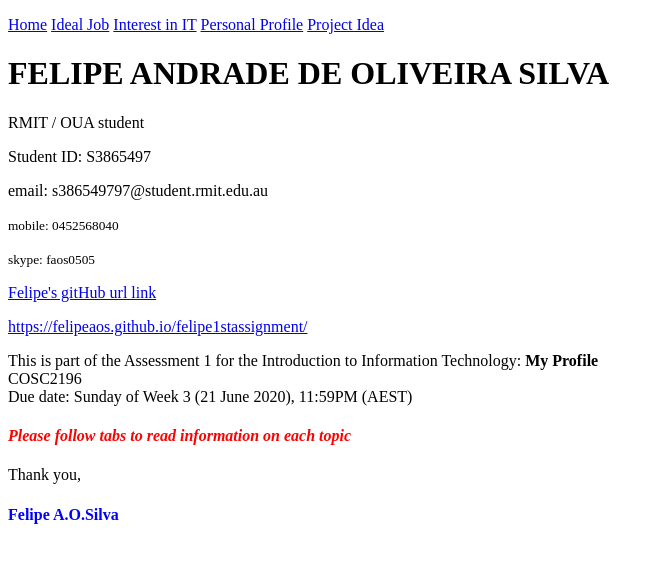
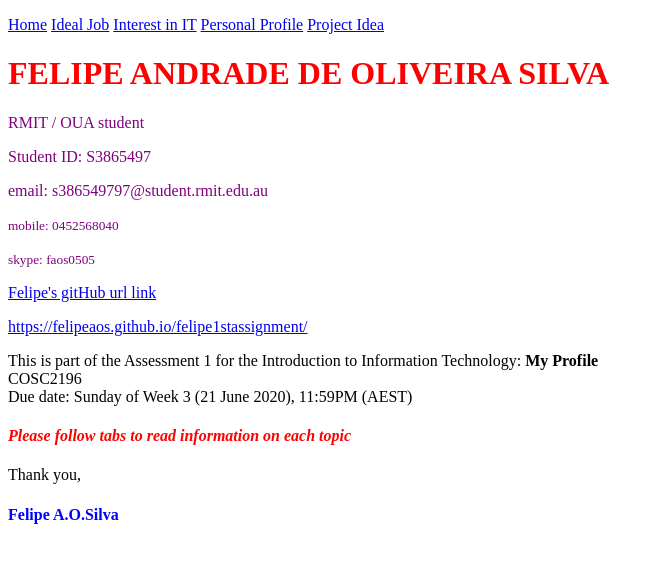
Before and after one commit to Felipeaos/assignment1, a plain HTML site: page index.html in a window 1280 px wide. Shown: the whole page, without its empty margins (0-662 px from the left). Drawn offline with Linux system fonts and the light colour scheme.

Commit message:
Update index.html

```diff
--- a/index.html
+++ b/index.html
@@ -1,6 +1,15 @@
 <!doctype html>
 <html>
 <head>
+
+    <style>
+h1{
+   color:red;
+}
+p{
+color:purple;
+}
+    </style>
     <title>Felipe's Profile - Introduction to Information Technology</title>
 </head>
 
```
